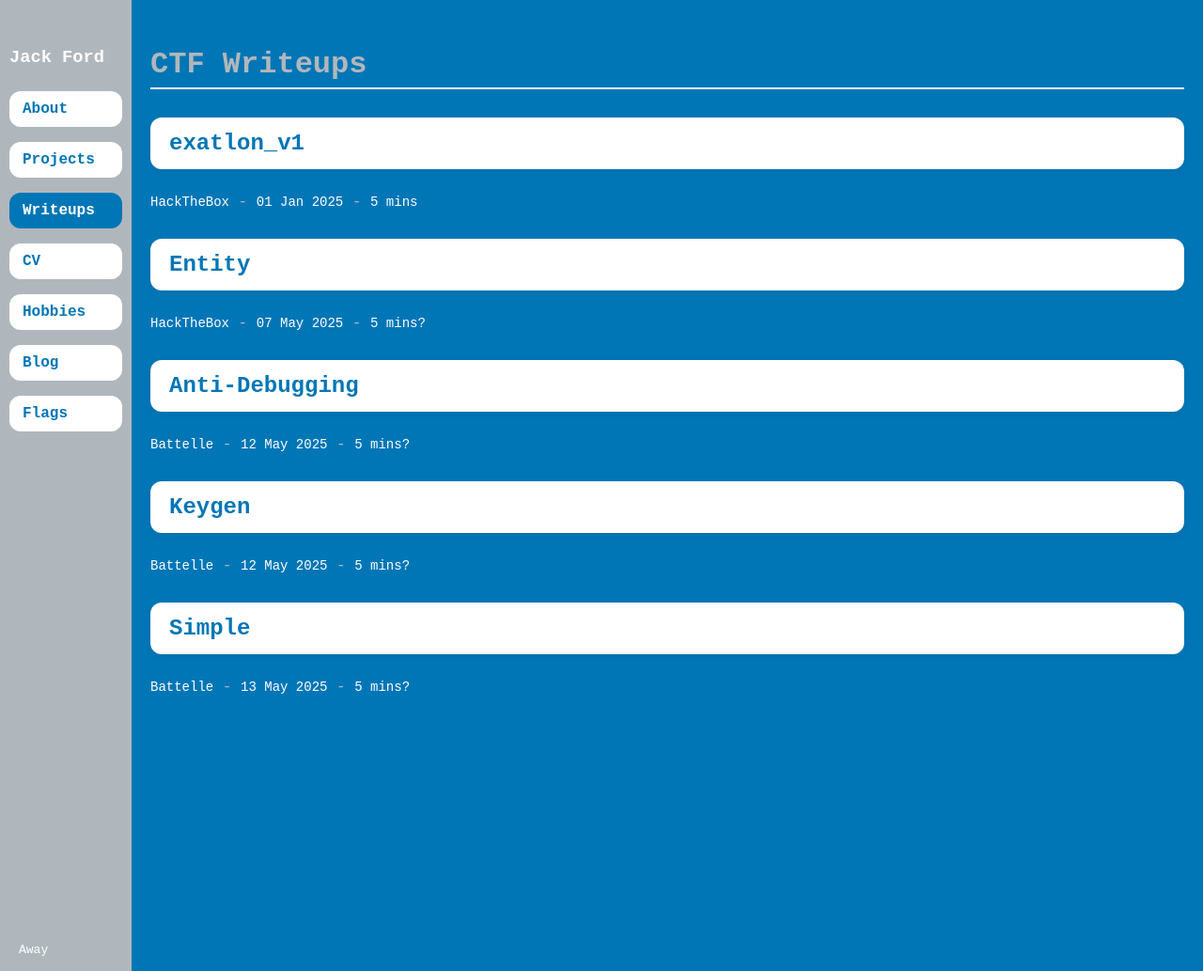
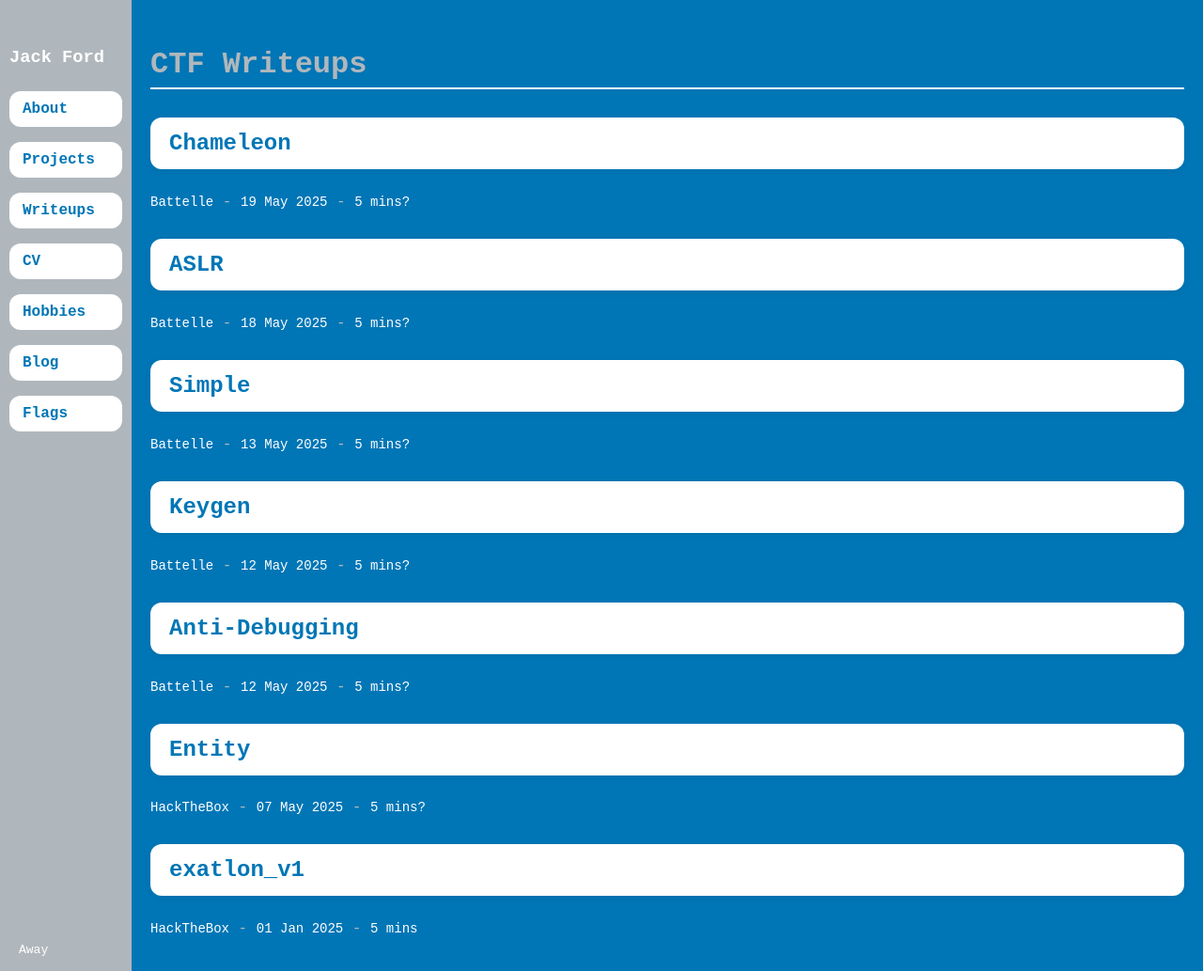
Before and after one commit to shortestllama/shortestllama.github.io, a Jekyll site: the page built from writeups.html, in a window 1280 px wide and 1033 px high. Shown: the whole window at 94% size. Built offline with Jekyll 4.4.1, drawn with Linux system fonts in a browser that asks for light colours.

```diff
--- a/_flags/forensics.html
+++ b/_flags/forensics.html
@@ -1,6 +1,5 @@
 ---
 layout: default
-title:
 permalink: /flags/killing-joke
 ---
 {% include found.html num=4 %}
--- a/_flags/reverse.html
+++ b/_flags/reverse.html
@@ -1,6 +1,5 @@
 ---
 layout: default
-title: Challenge
 permalink: /flags/arkham
 ---
 {% include found.html num=3 %}
--- a/_flags/web.html
+++ b/_flags/web.html
@@ -1,6 +1,5 @@
 ---
 layout: default
-title: Login Portal
 permalink: /flags/batcomputer
 ---
 {% include found.html num=1 %}
--- /dev/null
+++ b/_writeups/aslr.md
@@ -0,0 +1,7 @@
+---
+layout: writeup
+title: ASLR
+source: Battelle
+date: 2025-05-18
+read_time: 5 mins?
+---
--- /dev/null
+++ b/_writeups/chameleon.md
@@ -0,0 +1,7 @@
+---
+layout: writeup
+title: Chameleon
+source: Battelle
+date: 2025-05-19
+read_time: 5 mins?
+---
--- /dev/null
+++ b/secret.txt
@@ -0,0 +1 @@
+gotham{Why_50_53ri0u5}
--- a/writeups.html
+++ b/writeups.html
@@ -2,10 +2,12 @@
 layout: default
 title: Writeups
 ---
+{% assign sorted_writeups = site.writeups | sort: "date" | reverse %}
+
 <h1>CTF Writeups</h1>
 
 <ul class="bubble-list">
-  {% for writeup in site.writeups %}
+  {% for writeup in sorted_writeups %}
     <li>
       <h2><a href="{{ writeup.url }}">{{ writeup.title }}</a></h2>
       <span>{{ writeup.source }}</span> -
```
Also changed, not shown: _data/navigation.yml (+7 -7 lines), _flags/pwn.html (added, +24 -0 lines), assets/js/flags.js (+10 -1 lines), assets/images/joker.png, assets/images/joker_clean.png (added), 1 other file.
